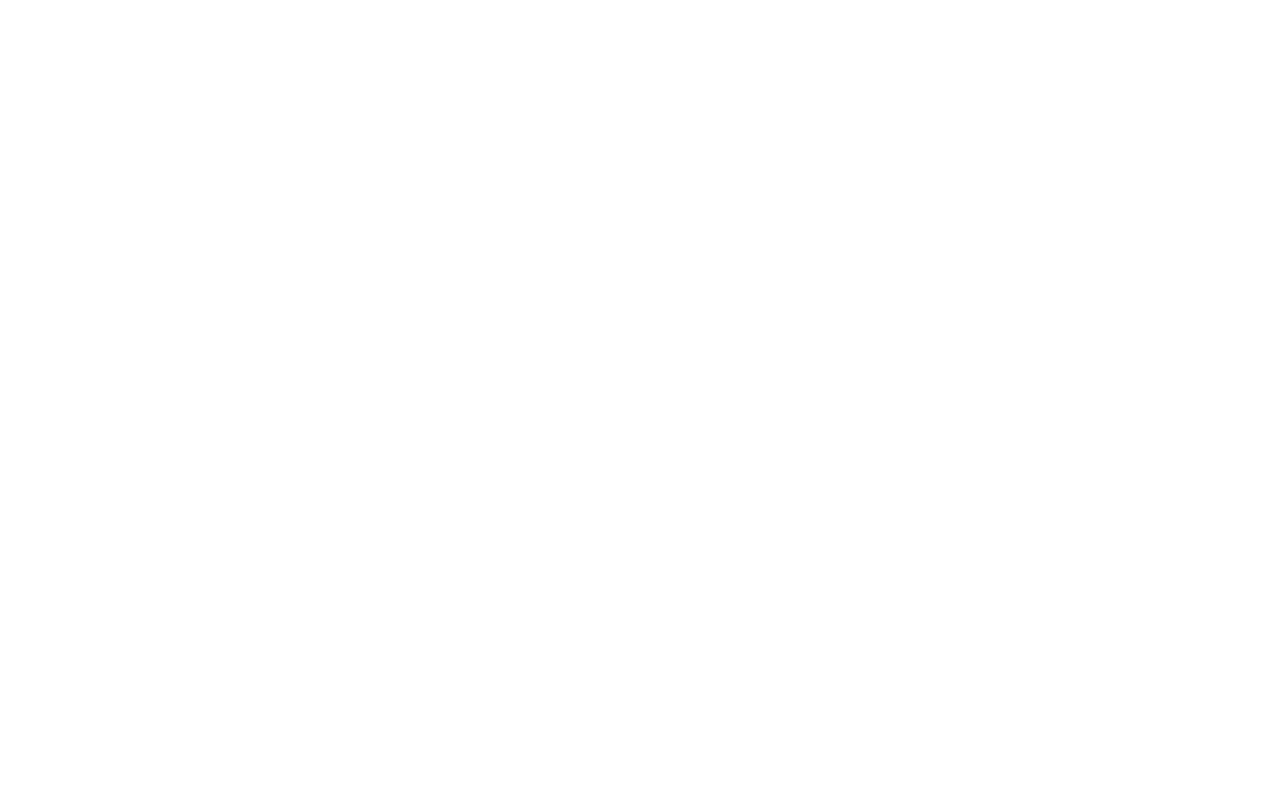
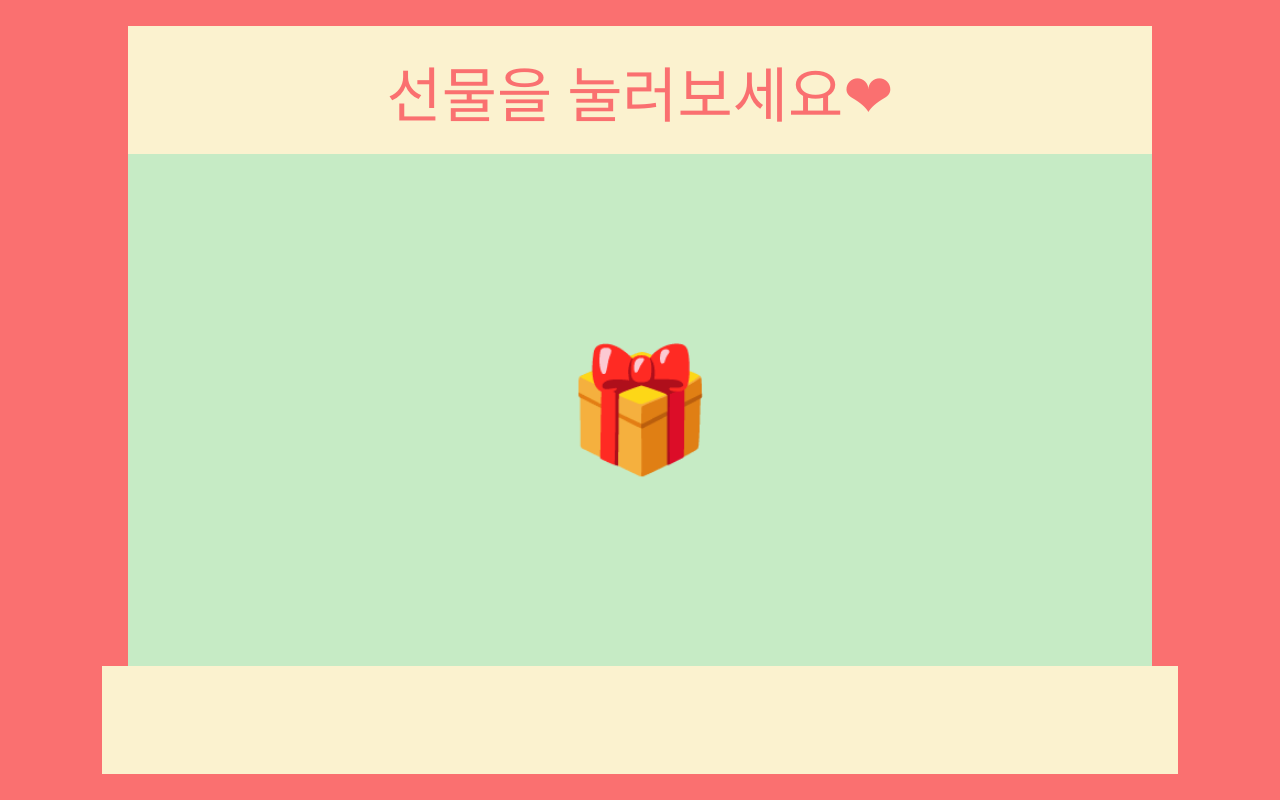
Before and after one commit to jpark0506/lovingyerimfor1year, a React (Create React App) app: page / in a window 1280 px wide. Before the commit this address had no page. Built offline with nearby package versions, Linux system fonts and the light colour scheme; a web font is replaced by a local one.

Commit message:
deleted absproxy/3000

```diff
--- a/src/App.js
+++ b/src/App.js
@@ -10,7 +10,7 @@
   return (
     <div>
       <Routes>
-        <Route path = "absproxy/3000/" element = {<LetterContainer/>}></Route>
+        <Route path = "/" element = {<LetterContainer/>}></Route>
       </Routes>
     </div>
 
```
